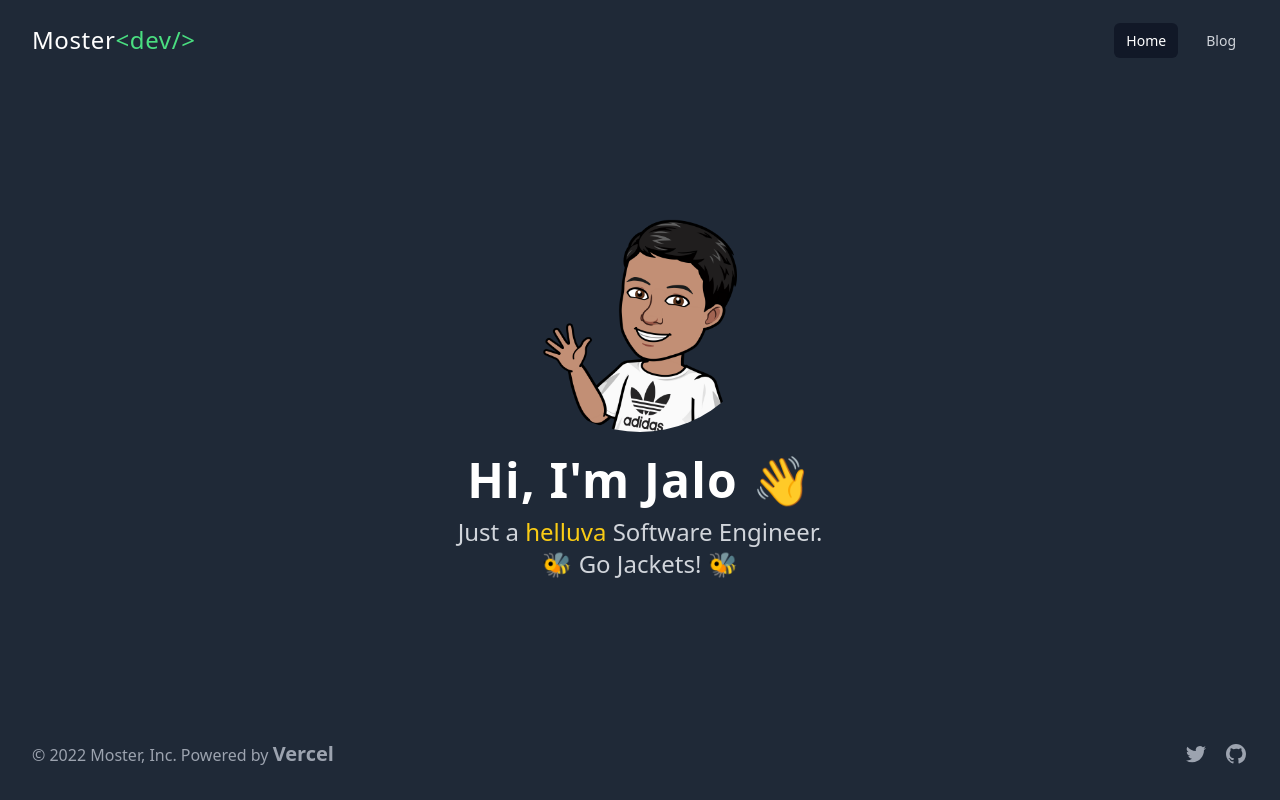
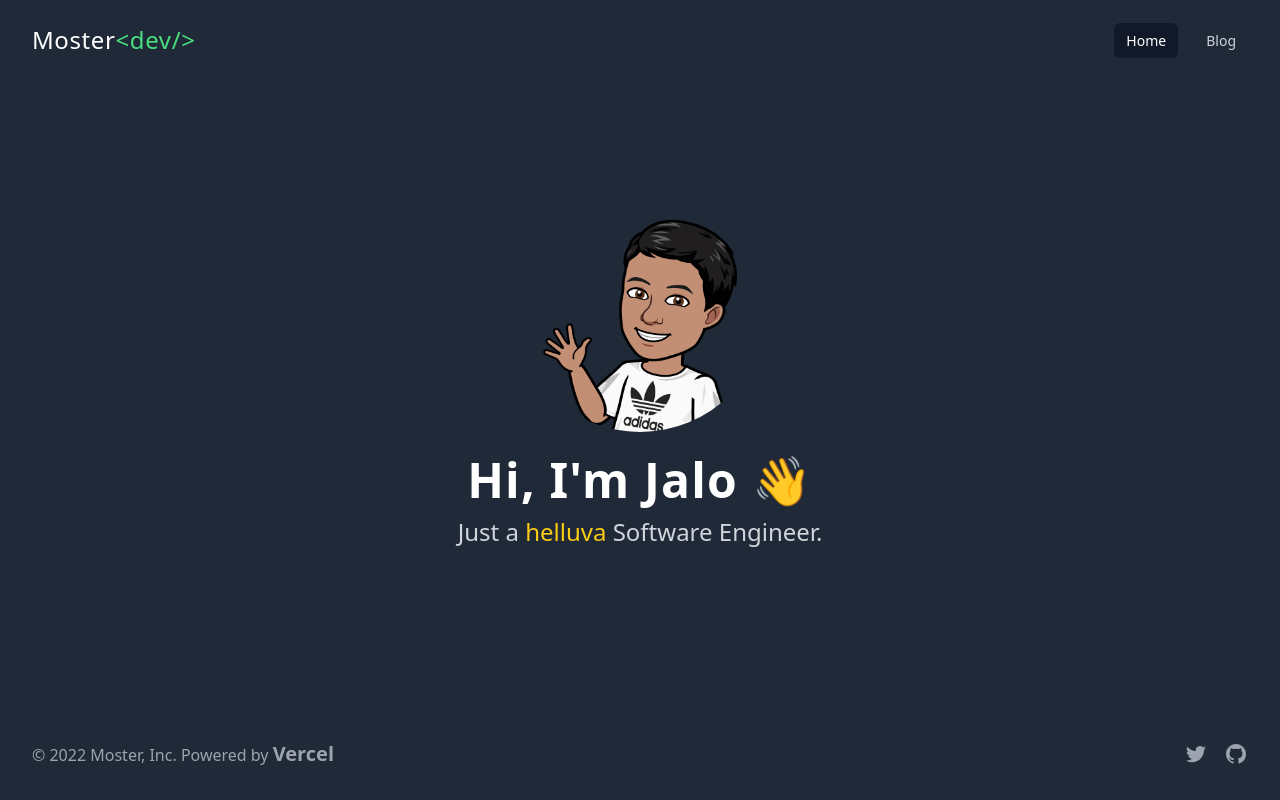
Before and after one commit to jlvmoster/moster.dev.bak, a Next.js app: page / in a window 1280 px wide. Built offline with nearby package versions, Linux system fonts and the light colour scheme.

Commit message:
Minor changes to UI and prepare for blog posts

```diff
--- a/components/footer.js
+++ b/components/footer.js
@@ -44,12 +44,21 @@ const Footer = () => (
       </div>
       <div className='mt-4 md:order-1 md:mt-0'>
         <p className='text-center text-base text-gray-400'>
-          &copy; 2022 Moster, Inc. Powered by{' '}
+          &copy; 2022{' '}
+          <a
+            href='https://mosterinc.com'
+            target='_blank'
+            rel='noreferrer'
+            className='transition ease-in-out duration-150 hover:underline hover:text-gray-300'
+          >
+            Moster, Inc.
+          </a>{' '}
+          Powered by{' '}
           <a
             href='https://vercel.com'
             target='_blank'
             rel='noreferrer'
-            className='text-xl font-semibold transition ease-in-out duration-150 hover:underline hover:text-gray-300 hover:font-bold'
+            className='text-xl font-semibold transition ease-in-out duration-150 hover:text-gray-300 hover:font-bold'
           >
             Vercel
           </a>
--- a/pages/index.js
+++ b/pages/index.js
@@ -17,8 +17,6 @@ const Home = ({ router }) => (
           <h1 className='text-3xl text-white font-bold tracking-wide sm:text-5xl'>Hi, I&apos;m Jalo &#x1f44b;</h1>
           <p className='mt-3 text-lg text-gray-300 sm:text-2xl'>
             Just a <span className='text-yellow-400'>helluva</span> Software Engineer.
-            <br />
-            &#x1f41d; Go Jackets! &#x1f41d;
           </p>
         </div>
       </section>
```
